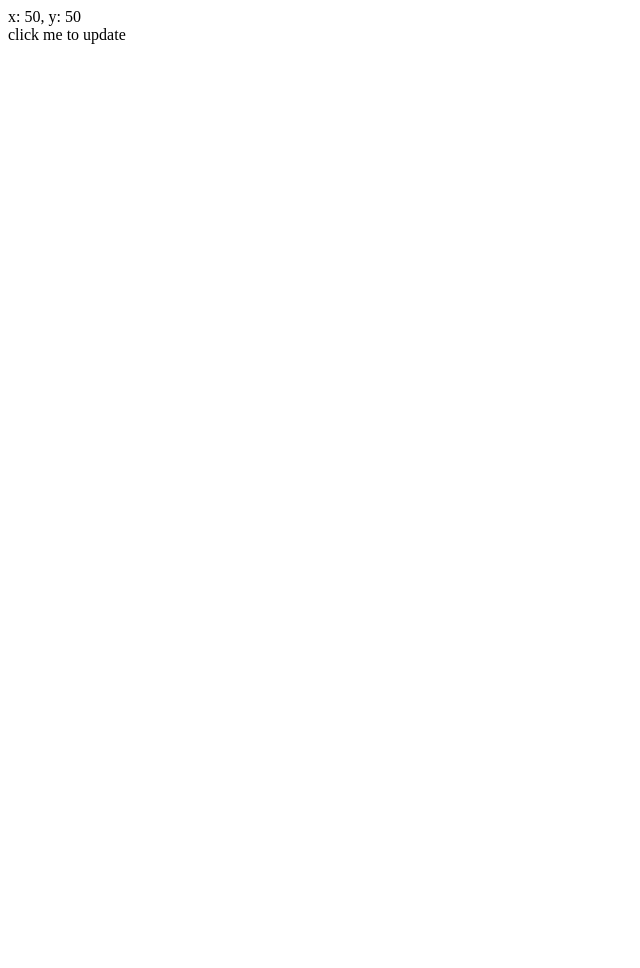
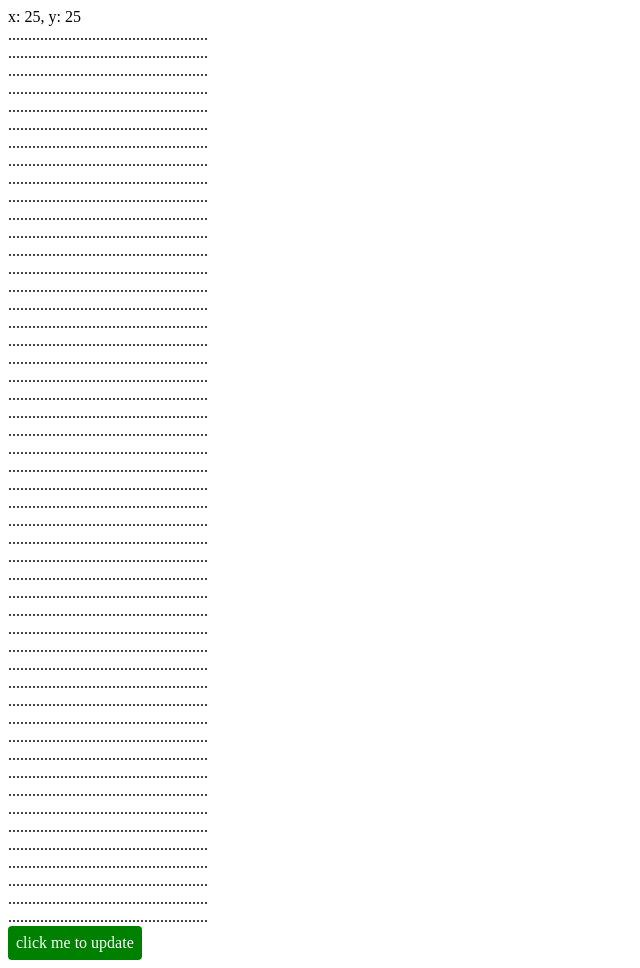
Before and after one commit to michaelwiktorek/langton, a React app: page / in a window 1280 px wide. Shown: the whole page, without its empty margins (0-640 px from the left). Before the commit the page ends 800 px from the top, so only its background shows below. Built offline with nearby package versions, Linux system fonts and the light colour scheme.

Commit message:
added css and shitty rendering

```diff
--- a/package.json
+++ b/package.json
@@ -9,11 +9,15 @@
         "@types/lodash": "^4.14.93",
         "@types/react": "^16.0.34",
         "@types/react-dom": "^16.0.3",
+        "css-loader": "^0.28.9",
         "lodash": "^4.17.4",
+        "node-sass": "^4.7.2",
         "path": "^0.12.7",
         "react": "^16.2.0",
         "react-dom": "^16.2.0",
+        "sass-loader": "^6.0.6",
         "source-map-loader": "^0.2.3",
+        "style-loader": "^0.19.1",
         "ts-loader": "^3.3.0",
         "typescript": "^2.6.2",
         "webpack": "^3.10.0",
--- /dev/null
+++ b/src/components/App.scss
@@ -0,0 +1,18 @@
+.app-container {
+    .tick-button {
+        display: inline-block;
+        user-select: none;
+        cursor: pointer;
+        padding: 8px;
+        color: white;
+        background-color: green;
+        border-radius: 4px;
+        &:hover {
+            background-color: darken(green, 10);
+        }
+    }
+
+    .line-span {
+        display: block;
+    }
+}
--- a/src/components/App.tsx
+++ b/src/components/App.tsx
@@ -4,6 +4,7 @@ import { Game } from "../models/Game";
 import { RuleSet } from "../models/RuleSet";
 import { GameState } from "../models/GameState";
 import { Grid } from "../models/Grid";
+import "./App.scss";
 
 export interface AppState {
     game: Game;
@@ -21,9 +22,9 @@ export class App extends React.Component<{}, AppState> {
             game: new Game(rules),
             history: [
                 {
-                    grid: new Grid(100),
+                    grid: new Grid(50),
                     bug: {
-                        position: { x: 50, y: 50 },
+                        position: { x: 25, y: 25 },
                         direction: Direction.NORTH
                     }
                 }
@@ -44,13 +45,26 @@ export class App extends React.Component<{}, AppState> {
     };
 
     render() {
-        const position = this.getLatestState().bug.position;
+        const currentState = this.getLatestState();
+        const position = currentState.bug.position;
+        const map = this.state.game.renderGameState(currentState);
         return (
-            <div>
+            <div className="app-container">
                 <div>
                     x: {position.x}, y: {position.y}
                 </div>
-                <div onClick={this.handleUpdate}>click me to update</div>
+                <div>
+                    {map.map((line, index) => {
+                        return (
+                            <span className="line-span" key={index}>
+                                {line}
+                            </span>
+                        );
+                    })}
+                </div>
+                <div className="tick-button" onClick={this.handleUpdate}>
+                    click me to update
+                </div>
             </div>
         );
     }
--- a/src/models/Game.ts
+++ b/src/models/Game.ts
@@ -29,4 +29,19 @@ export class Game {
             throw new Error("Bug will leave map");
         }
     };
+
+    // TODO improve this crap
+    public renderGameState = (state: GameState) => {
+        const size = state.grid.getSize;
+        const output: string[] = [];
+        for (let i = 0; i < size; i++) {
+            let line = "";
+            for (let j = 0; j < size; j++) {
+                const color = state.grid.getSquare({ x: i, y: j }).getColor;
+                line = line + (color === 0 ? "." : ",");
+            }
+            output.push(line);
+        }
+        return output;
+    };
 }
--- a/src/models/Grid.ts
+++ b/src/models/Grid.ts
@@ -30,6 +30,10 @@ export class Grid {
         return this.gridList[index];
     };
 
+    get getSize() {
+        return this.size;
+    }
+
     public isValidAccess = (coord: Coordinate) => {
         const { x, y } = coord;
         return x < this.size && y < this.size;
--- a/webpack.config.js
+++ b/webpack.config.js
@@ -14,7 +14,11 @@ module.exports = {
     module: {
         rules: [
             { test: /\.tsx?$/, loader: "ts-loader" },
-            { enforce: "pre", test: /\.js$/, loader: "source-map-loader" }
+            { enforce: "pre", test: /\.js$/, loader: "source-map-loader" },
+            {
+                test: /\.(s*)css$/,
+                use: ["style-loader", "css-loader", "sass-loader"]
+            }
         ]
     },
     externals: {
```
Also changed, not shown: 1 other file (tests, documents, lock files or other folders).
